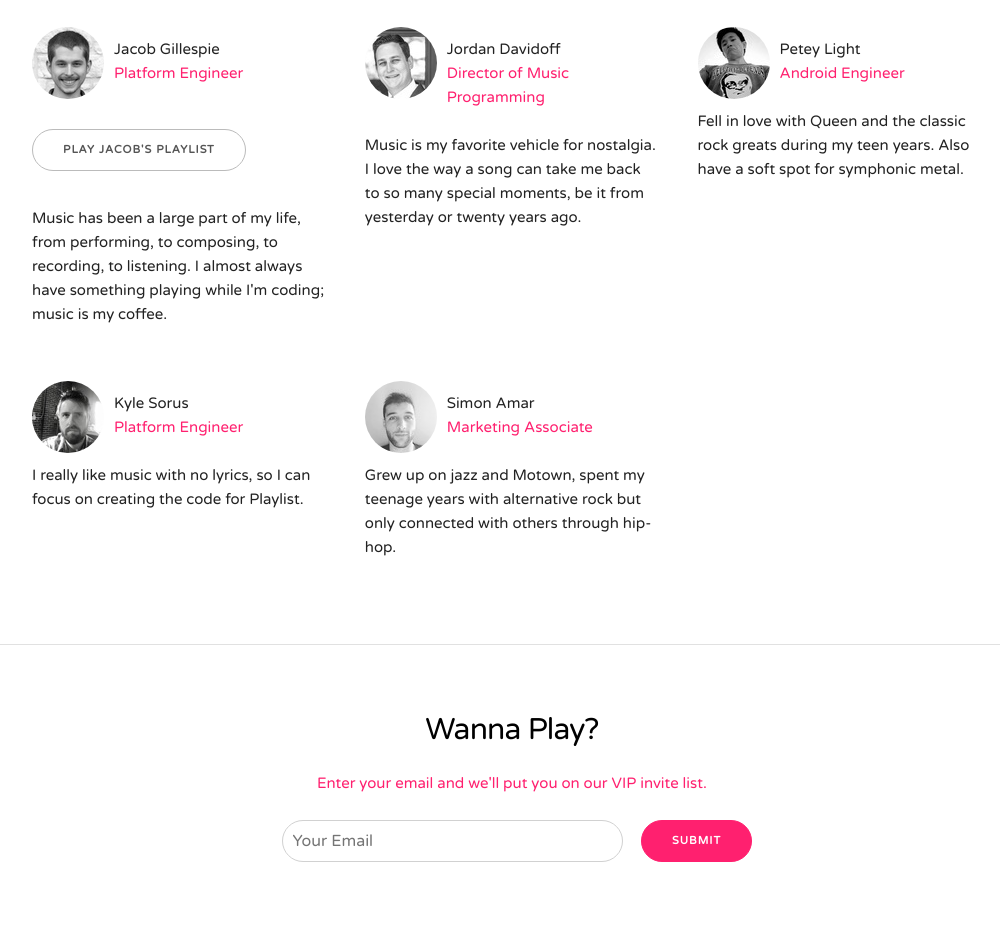
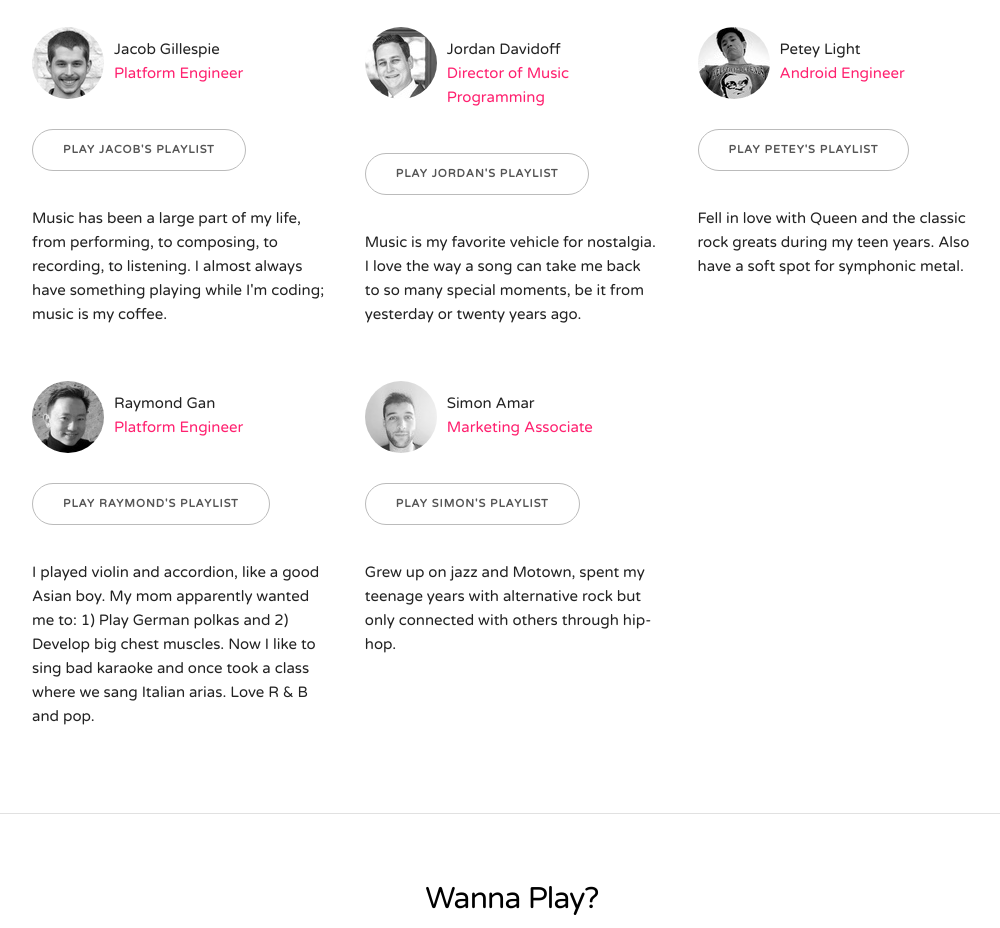
Before and after one commit to rayning0/www, a website: page team.html in a window 1280 px wide. Shown: the part 997-1925 px from the top of the page, without its empty margins (128-1128 px from the left). Drawn offline with nearby package versions, Linux system fonts and the light colour scheme.

Commit message:
Add all team playlists, replace Kyle with Raymond

```diff
--- a/team.html
+++ b/team.html
@@ -69,6 +69,7 @@
         <h6>Karen Katz</h6>
         <h6 class="title">Co-Founder</h6>
         <br/>
+        <p><button class="playlist" onclick="window.app.play(333)">Play Karen's Playlist</button></p>
         <p>I traded in my Loverboy bandana for a yoga mat and these days, rock some Gregorian chants while I get my stretch on.</p>
       </div>
       <div class="one-third column">
@@ -130,6 +131,7 @@
         <h6>Jordan Davidoff</h6>
         <h6 class="title">Director of Music Programming</h6>
         <br/>
+        <p><button class="playlist" onclick="window.app.play(332)">Play Jordan's Playlist</button></p>
         <p>Music is my favorite vehicle for nostalgia. I love the way a song can take me back to so many special moments, be it from yesterday or twenty years ago.</p>
       </div>
       <div class="one-third column">
@@ -137,6 +139,7 @@
         <h6>Petey Light</h6>
         <h6 class="title">Android Engineer</h6>
         <br/>
+        <p><button class="playlist" onclick="window.app.play(335)">Play Petey's Playlist</button></p>
         <p>Fell in love with Queen and the classic rock greats during my teen years. Also have a soft spot for symphonic metal.</p>
       </div>
 
@@ -144,17 +147,19 @@
 
 <div class="row">
       <div class="one-third column">
-        <img src="images/kyle.jpg" class="u-pull-left team-pic" alt=""/>
-        <h6>Kyle Sorus</h6>
+        <img src="images/raymond.jpg" class="u-pull-left team-pic" alt=""/>
+        <h6>Raymond Gan</h6>
         <h6 class="title">Platform Engineer</h6>
         <br/>
-        <p>I really like music with no lyrics, so I can focus on creating the code for Playlist.</p>
+        <p><button class="playlist" onclick="window.app.play(334)">Play Raymond's Playlist</button></p>
+        <p>I played violin and accordion, like a good Asian boy. My mom apparently wanted me to: 1) Play German polkas and 2) Develop big chest muscles. Now I like to sing bad karaoke and once took a class where we sang Italian arias. Love R &amp; B and pop.</p>
       </div>
       <div class="one-third column">
         <img src="images/simon.jpg" class="u-pull-left team-pic" alt=""/>
         <h6>Simon Amar</h6>
         <h6 class="title">Marketing Associate</h6>
         <br/>
+        <p><button class="playlist" onclick="window.app.play(336)">Play Simon's Playlist</button></p>
         <p>Grew up on jazz and Motown, spent my teenage years with alternative rock but only connected with others through hip-hop.</p>
       </div>
     </div>
```
Also changed, not shown: images/raymond.jpg (added).
